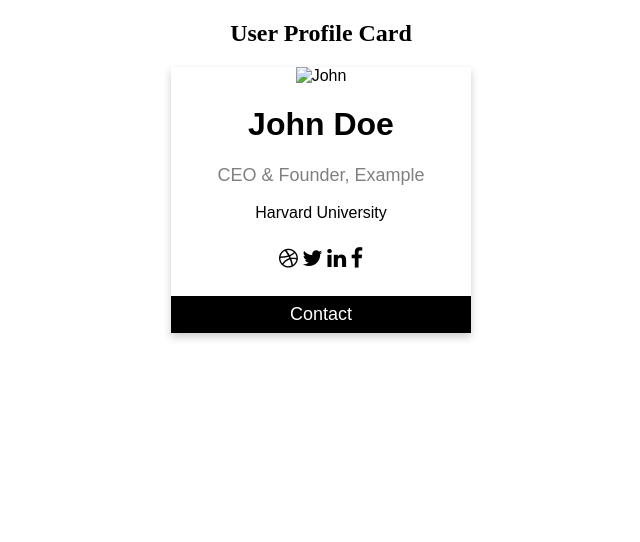
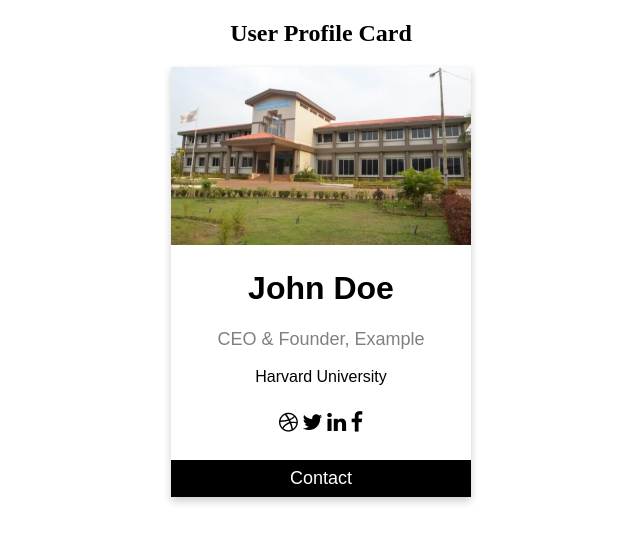
Before and after one commit to sonal-adit/teacher_P, a plain HTML site: page index.html in a window 1280 px wide. Shown: the whole page, without its empty margins (319-959 px from the left). Drawn offline with Linux system fonts and the light colour scheme.

Commit message:
Update index.html

```diff
--- a/index.html
+++ b/index.html
@@ -45,7 +45,7 @@ button:hover, a:hover {
 <h2 style="text-align:center">User Profile Card</h2>
 
 <div class="card">
-  <img src="github.com/sonal-adit/teacher_P/blob/main/gharda.jpg" alt="John" style="width:100%">
+  <img src="gharda.jpg" alt="John" style="width:100%">
   <h1>John Doe</h1>
   <p class="title">CEO & Founder, Example</p>
   <p>Harvard University</p>
```
